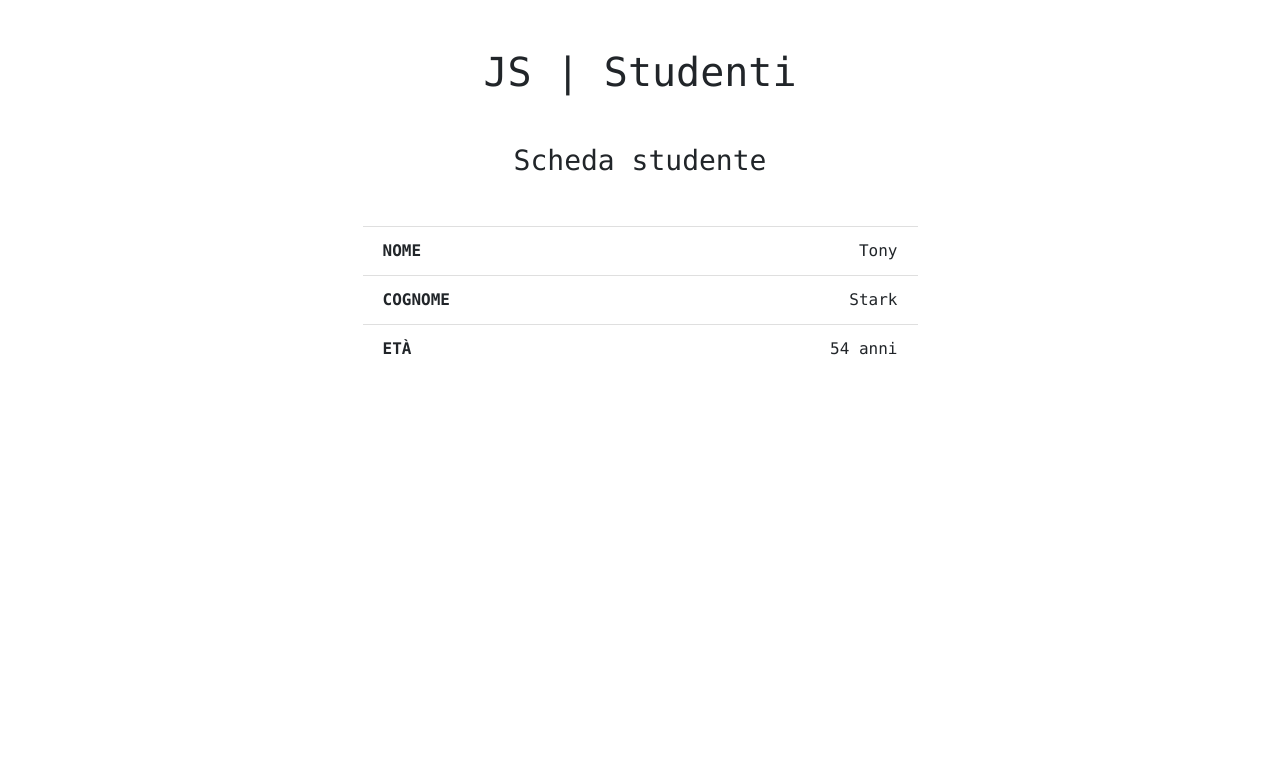
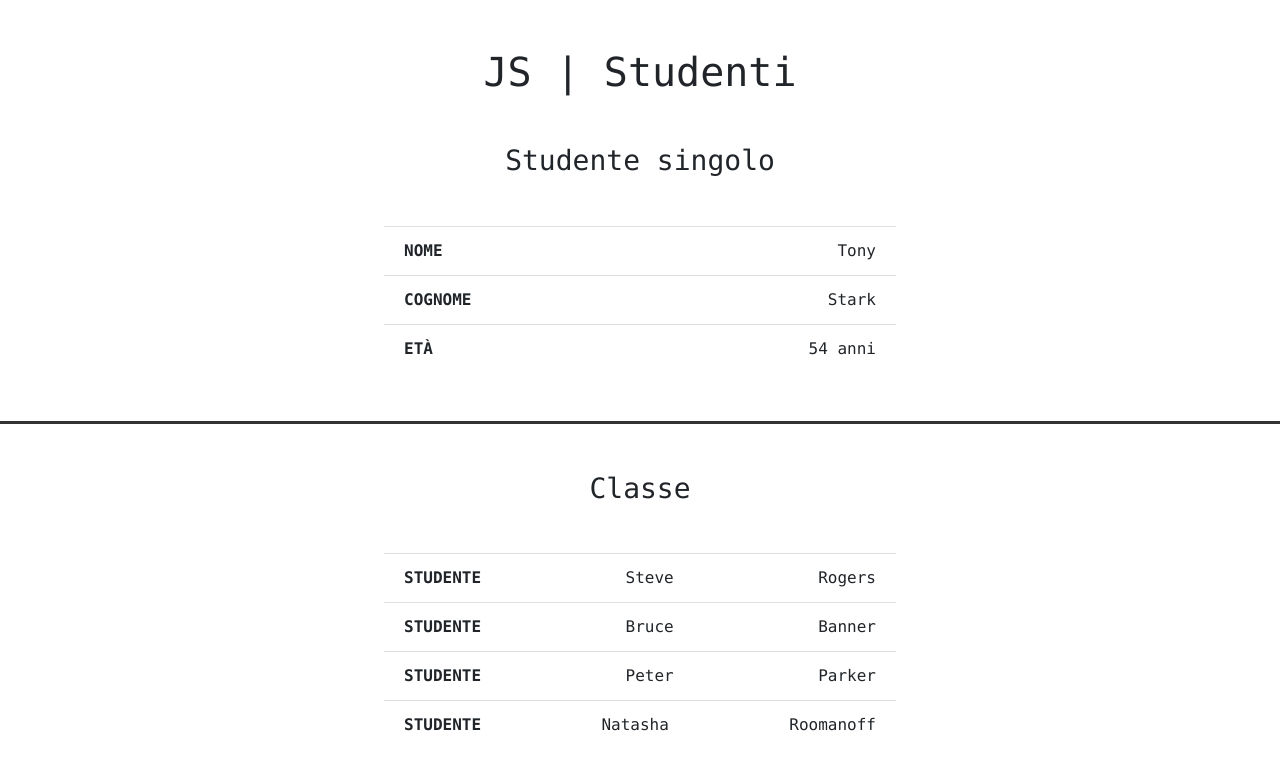
Before and after one commit to emaferr/js-oggetti-studenti, a plain HTML site: page index.html in a window 1280 px wide. Drawn offline with nearby package versions, Linux system fonts and the light colour scheme.

Commit message:
Creo array oggetti ciclo e stampo due chiavi di ogni oggetto

```diff
--- a/index.html
+++ b/index.html
@@ -24,18 +24,27 @@
         <h1 class="text-monospace text-center my-5">JS | Studenti</h1>
     </header>
 
-    <main class="container">
+    <main>
 
-        <div class="studente_singolo">
+        <div class="studente_singolo mb-5">
 
-            <h3 class="text-monospace text-center my-5">Scheda studente</h3>
+            <h3 class="text-monospace text-center my-5">Studente singolo</h3>
             <ul id="studente" class="list-group list-group-flush"></ul>
+
+        </div>
+
+        <hr style="height:3px;border:none;color:#333;background-color:#333;" />
+
+        <div class="classe">
+
+            <h3 class="text-monospace text-center my-5">Classe</h3>
+
+            <ul id="studente_classe" class="list-group list-group-flush"></ul>
 
         </div>
 
 
     </main>
-
 
 
 
--- a/main.js
+++ b/main.js
@@ -14,10 +14,9 @@ var studenteSingolo = document.getElementById( "studente" ) ;
 
 for ( var dato in studenti) {
 
-    console.log( dato , studenti [ dato ]);
+    studenteSingolo.insertAdjacentHTML( 'beforeend' ,
 
-    studenteSingolo.insertAdjacentHTML( 'beforeend' , `
-
+    `
     <li class="list-group-item d-flex w-100 justify-content-between" >
 
         <span class="text-uppercase text-monospace font-weight-bold" > ${ dato } </span>
@@ -28,3 +27,63 @@ for ( var dato in studenti) {
     `)
 
 }
+
+// Definisco un array di oggetti (Studenti)
+
+var classe = [
+
+    {
+        nomeStudente : "Steve" ,
+        cognomeStudente : "Rogers" ,
+        età : 38 + " anni"
+
+    } ,
+
+    {
+        nomeStudente : "Bruce" ,
+        cognomeStudente : "Banner" ,
+        età : 41 + " anni"
+
+    } ,
+
+    {
+        nomeStudente : "Peter" ,
+        cognomeStudente : "Parker" ,
+        età : 22 + " anni"
+
+    } ,
+
+    {
+        nomeStudente : "Natasha" ,
+        cognomeStudente : "Roomanoff" ,
+        età : 31 + " anni"
+
+    }
+
+] ;
+
+// Ciclo e stampo nome e cognome di ogni studente
+
+var sectionEl = document.getElementById( "studente_classe" ) ;
+
+var i = 0;
+
+while ( i < classe.length) {
+
+    var studenteClasse = classe[i] ;
+
+        sectionEl.insertAdjacentHTML( 'beforeend' ,
+
+        `
+        <li class="list-group-item d-flex w-100 justify-content-between">
+
+            <span class="text-uppercase text-monospace font-weight-bold"> Studente </span>
+            <span class="text-monospace"> ${ studenteClasse.nomeStudente } </span>
+            <span class="text-monospace"> ${ studenteClasse.cognomeStudente } </span>
+
+        </li>
+
+        `)
+
+    i++
+}
--- a/style.css
+++ b/style.css
@@ -1,6 +1,6 @@
-.studente_singolo {
+.studente_singolo , .classe {
 
-    width: 50%;
+    width: 40%;
     margin: auto;
 
 }
```
